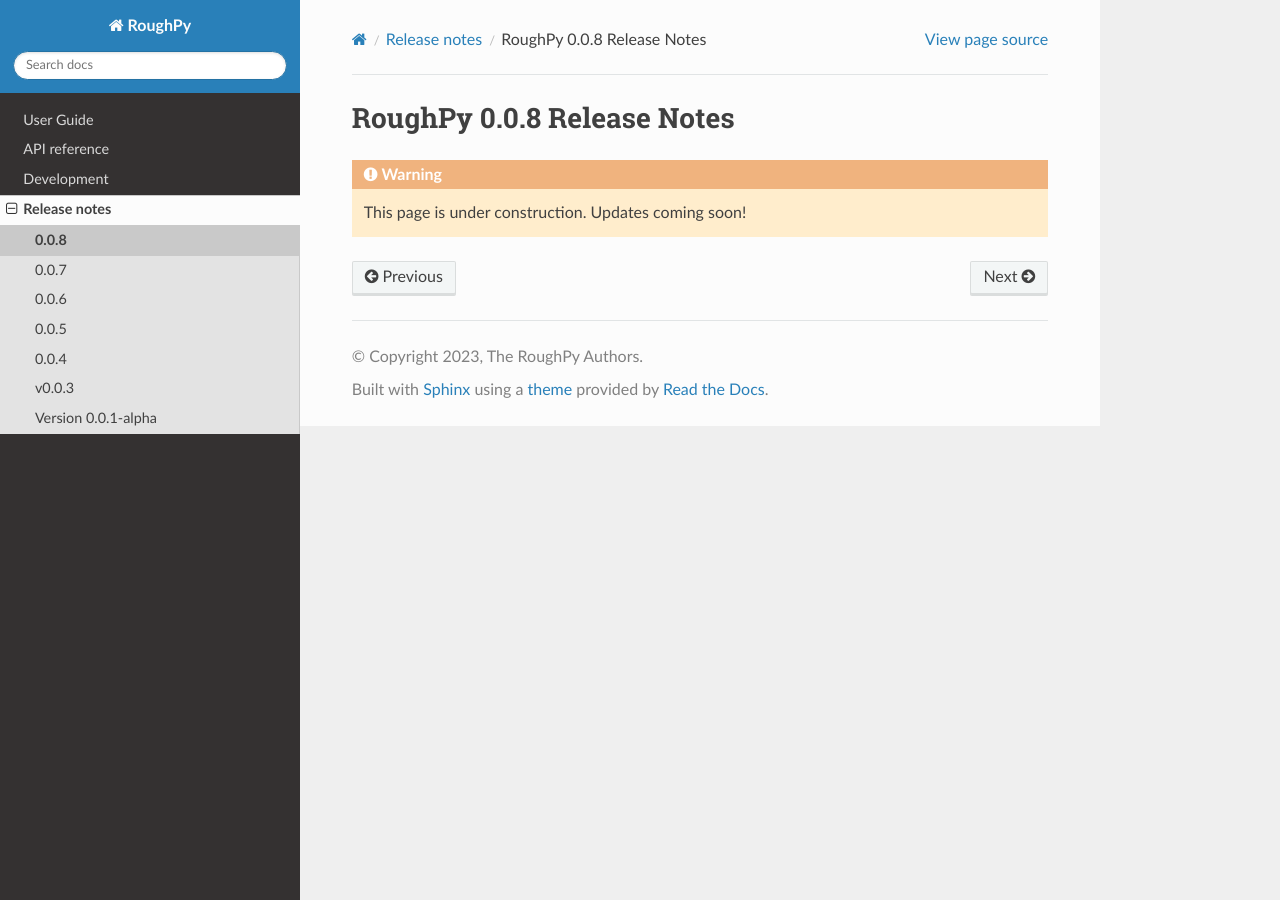
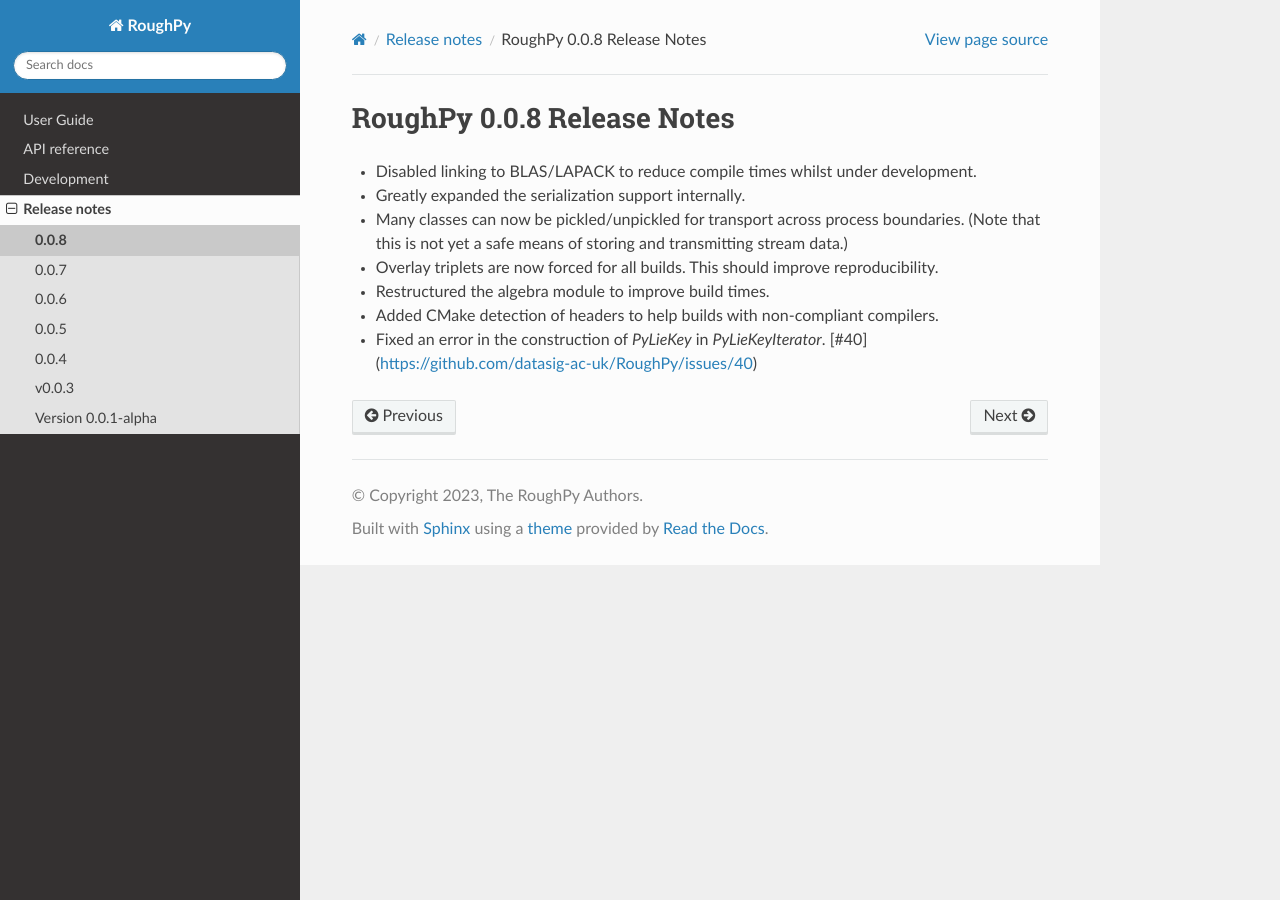
Before and after one commit to datasig-ac-uk/RoughPy, a Sphinx documentation site: the page built from docs/source/release/0.0.8-notes.rst, in a window 1280 px wide. Built offline with Sphinx 7.4.7 and the Read the Docs theme 2.0.0, drawn with Linux system fonts in a browser that asks for light colours; pages that are not in the unit, such as notebooks, are missing from menus.

Commit message:
Add 8 release notes

```diff
--- a/docs/source/release/0.0.8-notes.rst
+++ b/docs/source/release/0.0.8-notes.rst
@@ -2,5 +2,10 @@
 RoughPy 0.0.8 Release Notes
 ===========================
 
-.. warning::
-    This page is under construction. Updates coming soon!
+- Disabled linking to BLAS/LAPACK to reduce compile times whilst under development.
+- Greatly expanded the serialization support internally.
+- Many classes can now be pickled/unpickled for transport across process boundaries. (Note that this is not yet a safe means of storing and transmitting stream data.)
+- Overlay triplets are now forced for all builds. This should improve reproducibility.
+- Restructured the algebra module to improve build times.
+- Added CMake detection of headers to help builds with non-compliant compilers.
+- Fixed an error in the construction of `PyLieKey` in `PyLieKeyIterator`. [#40](https://github.com/datasig-ac-uk/RoughPy/issues/40)
```
